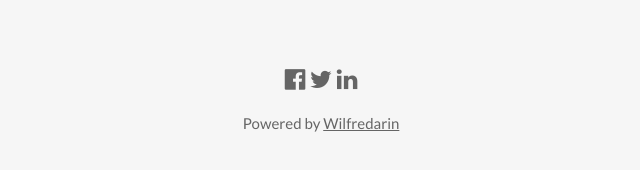
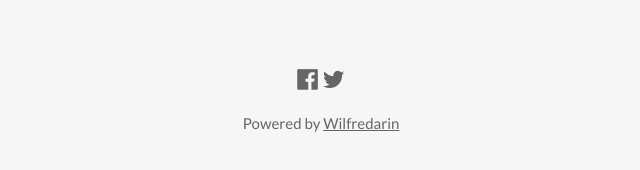
Before and after one commit to branding-csrl/branding-csrl.github.io, a plain HTML site: page index.html in a window 1280 px wide. Shown: the part 1377-1547 px from the top of the page, 319-959 px from the left. Drawn offline with nearby package versions, Linux system fonts and the light colour scheme.

Commit message:
Update index.html

```diff
--- a/index.html
+++ b/index.html
@@ -80,9 +80,8 @@ body {font-family: "Lato", sans-serif}
 
 <!-- Footer -->
 <footer class="w3-container w3-padding-64 w3-center w3-opacity w3-light-grey w3-xlarge">
-  <i class="fa fa-facebook-official w3-hover-opacity" ><a href ="https://www.w3schools.com/tags/tag_i.asp" target="_blank"></a></i>
+  <a href ="https://www.w3schools.com/tags/tag_i.asp" target="_blank"><i class="fa fa-facebook-official w3-hover-opacity" ></i></a>
   <i class="fa fa-twitter w3-hover-opacity"></i>
-  <i class="fa fa-linkedin w3-hover-opacity"></i>
   <p class="w3-medium">Powered by <a href="https://github.com/wilfredarin" target="_blank">Wilfredarin</a></p>
 </footer>
 
```
